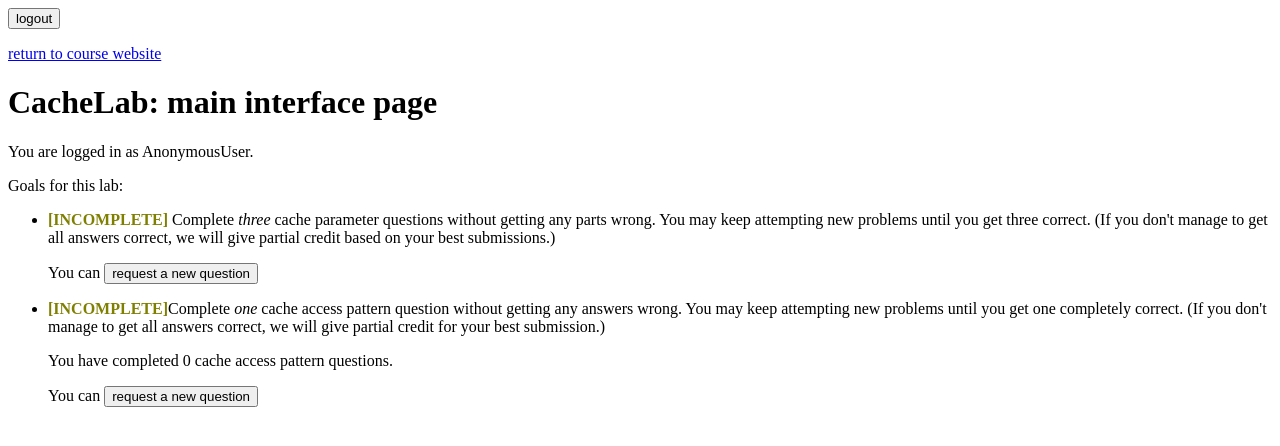
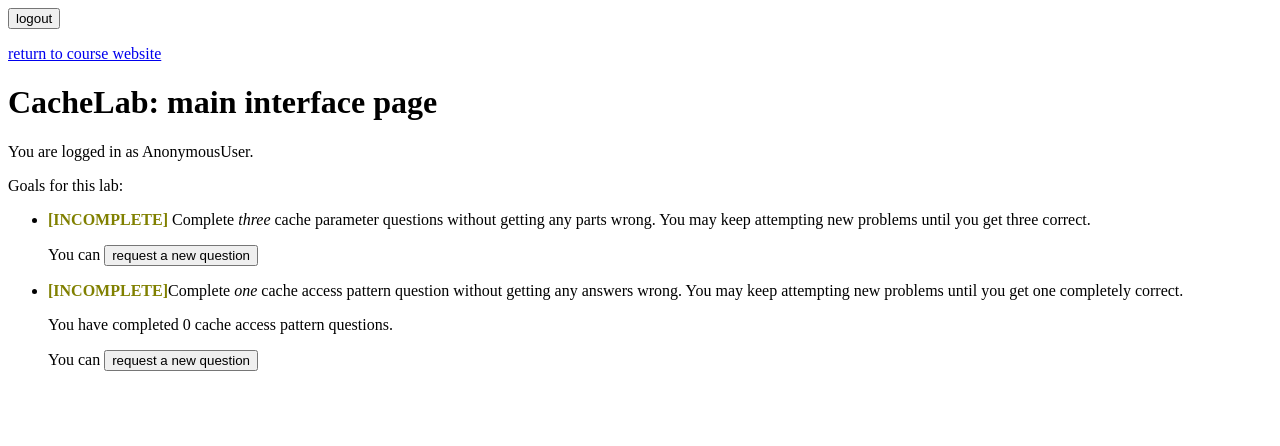
Before and after one commit to charlesreiss/cachelab, a Django app: template cachelab/templates/exercises/user_index.html in a window 1280 px wide. Shown: the top 446 px of the page. Run offline with Django 3.2, Linux system fonts and the light colour scheme; the template is opened without the code that fills it: most values are stand-ins (such as "Sample title", 1, 10 or a date in 2020).

Commit message:
increase database timeout; update URLs; remove partial credit note

```diff
--- a/cachelab/templates/exercises/user_index.html
+++ b/cachelab/templates/exercises/user_index.html
@@ -18,8 +18,7 @@ You are logged in as {{user}}.
 Goals for this lab:
 <ul>
 <li>
-<p>{%if parameter_perfect %}<span class="done">[DONE]</span>{% else %}<span class="incomplete">[INCOMPLETE]</span>{% endif %} Complete <i>three</i> cache parameter questions without getting any parts wrong. You may keep attempting new problems until you get three correct. (If you don't manage to get all answers correct,
-we will give partial credit based on your best submissions.)</p>
+<p>{%if parameter_perfect %}<span class="done">[DONE]</span>{% else %}<span class="incomplete">[INCOMPLETE]</span>{% endif %} Complete <i>three</i> cache parameter questions without getting any parts wrong. You may keep attempting new problems until you get three correct.</p>
 {% if parameter_perfect %}
 <p>You have completed three cache parameter questions with a perfect score. You can still continue doing more of these problems
 <em>for practice only</em>.</p>
@@ -45,7 +44,7 @@ we will give partial credit based on your best submissions.)</p>
 {% endif %}
 </li>
 <li>
-<p>{% if pattern_perfect %}<span class="done">[DONE]</span>{% else %}<span class="incomplete">[INCOMPLETE]</span>{% endif %}Complete <i>one</i> cache access pattern question without getting any answers wrong. You may keep attempting new problems until you get one completely correct. (If you don't manage to get all answers correct, we will give partial credit for your best submission.)</p>
+<p>{% if pattern_perfect %}<span class="done">[DONE]</span>{% else %}<span class="incomplete">[INCOMPLETE]</span>{% endif %}Complete <i>one</i> cache access pattern question without getting any answers wrong. You may keep attempting new problems until you get one completely correct.</p>
 {% if pattern_perfect %}
 <p>
 You have completed one cache access pattern question with a perfect score. You can still continue doing more
```
Also changed, not shown: cachelab/settings.py (+5 -2 lines).
